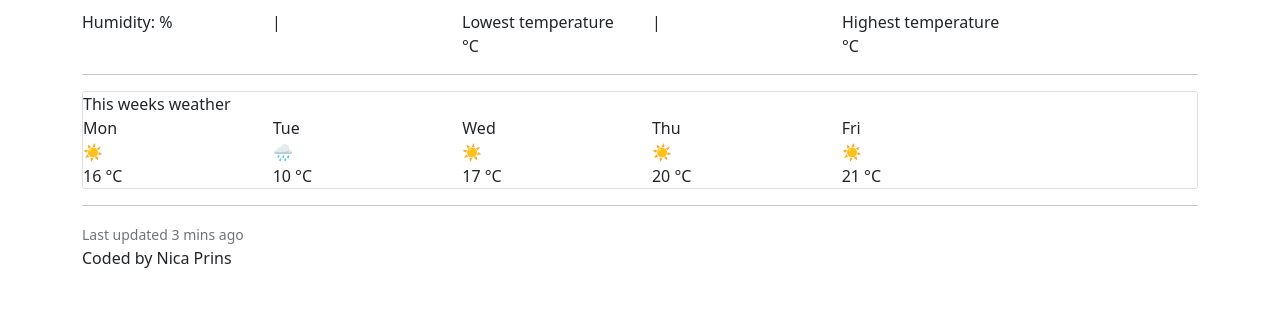
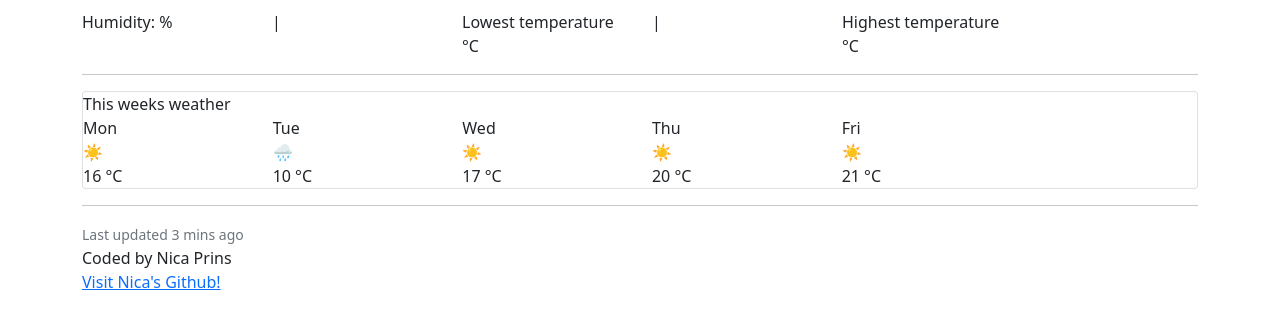
Before and after one commit to nicaprins/WeatherappNica, a plain HTML site: page Index.html in a window 1280 px wide. Shown: the part 253-582 px from the top of the page. Drawn offline with nearby package versions, Linux system fonts and the light colour scheme; files that its build step writes are made by us from their sources; no server answers.

Commit message:
Github 2

```diff
--- a/Index.html
+++ b/Index.html
@@ -98,10 +98,9 @@
       <footer>
         Coded by Nica Prins
         <br />
-        <link
-          rel="Github link"
-          href="https://github.com/nicaprins/WeatherappNica"
-        />
+        <a href="https://github.com/nicaprins/WeatherappNica"
+          >Visit Nica's Github!</a
+        >
       </footer>
     </div>
     <script src="src/index.js"></script>
```
